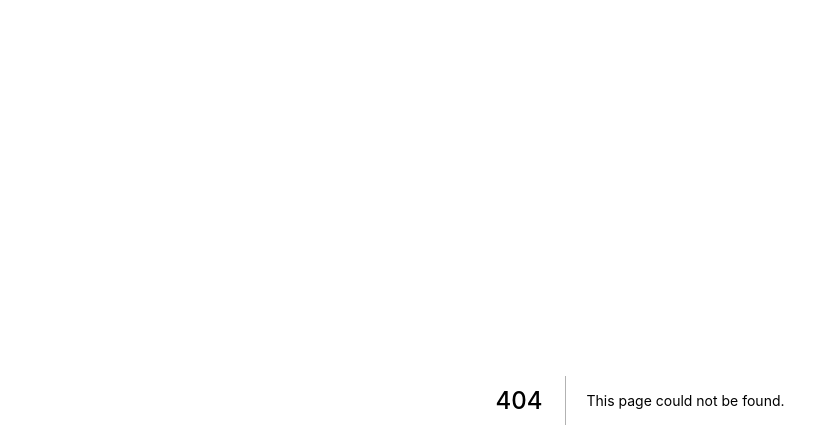
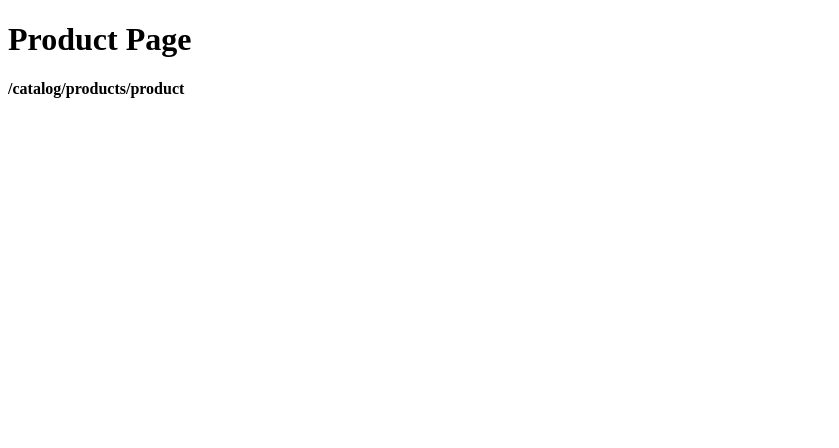
Before and after one commit to gabrielbartoczevicz/nextjs-course, a Next.js app: page /catalog/products/product in a window 1280 px wide. Before the commit this address had no page. Shown: the top 448 px of the page, without its empty margins (0-839 px from the left). Built offline with nearby package versions, Linux system fonts and the light colour scheme.

Commit message:
feat: routing

```diff
--- /dev/null
+++ b/src/pages/catalog/products/product.tsx
@@ -0,0 +1,8 @@
+const Product = () => (
+  <div>
+    <h1>Product Page</h1>
+    <strong>/catalog/products/product</strong>
+  </div>
+);
+
+export default Product;
--- a/pages/index.tsx
+++ b/src/pages/index.tsx
@@ -1,6 +1,7 @@
 const Home = () => (
   <div>
     <h1>Henlo World</h1>
+    <strong>/</strong>
   </div>
 );
 
```
Also changed, not shown: src/pages/search.tsx (added, +8 -0 lines), src/pages/_app.tsx (renamed from pages/_app.tsx).
